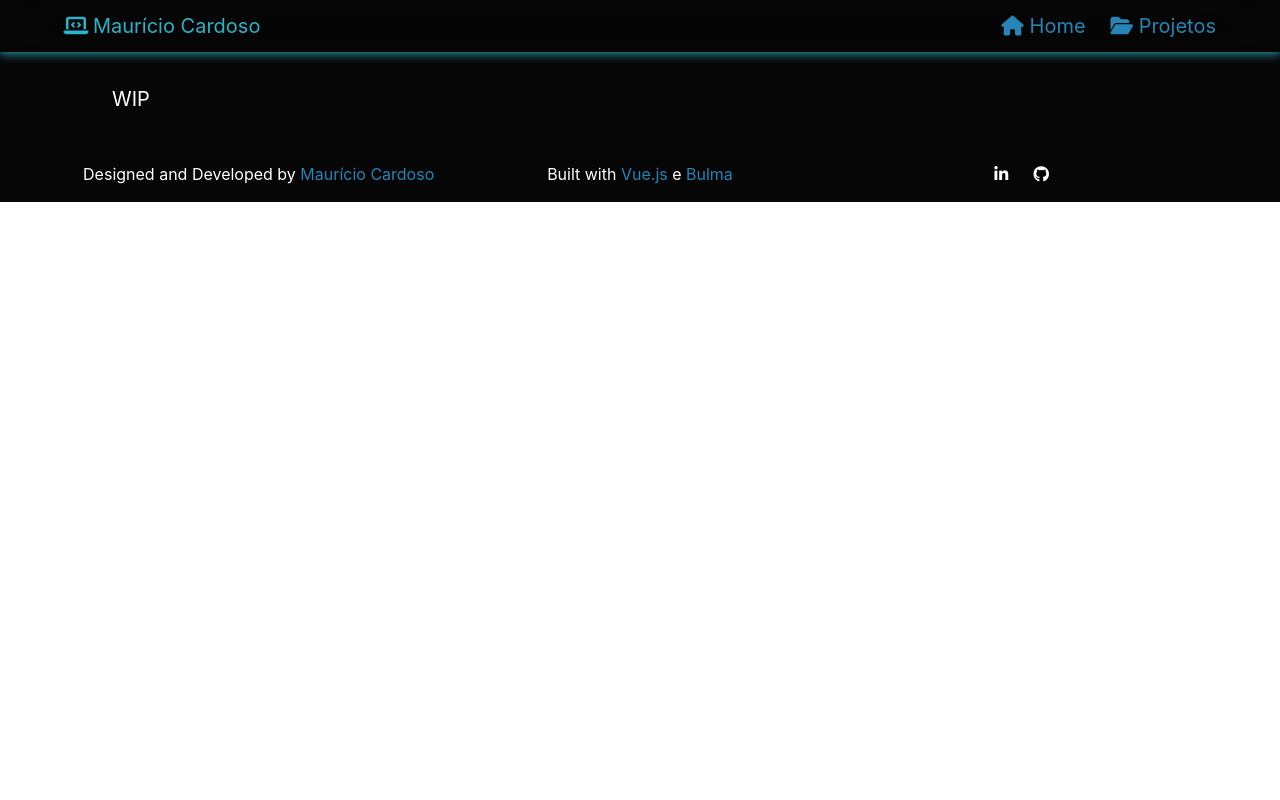
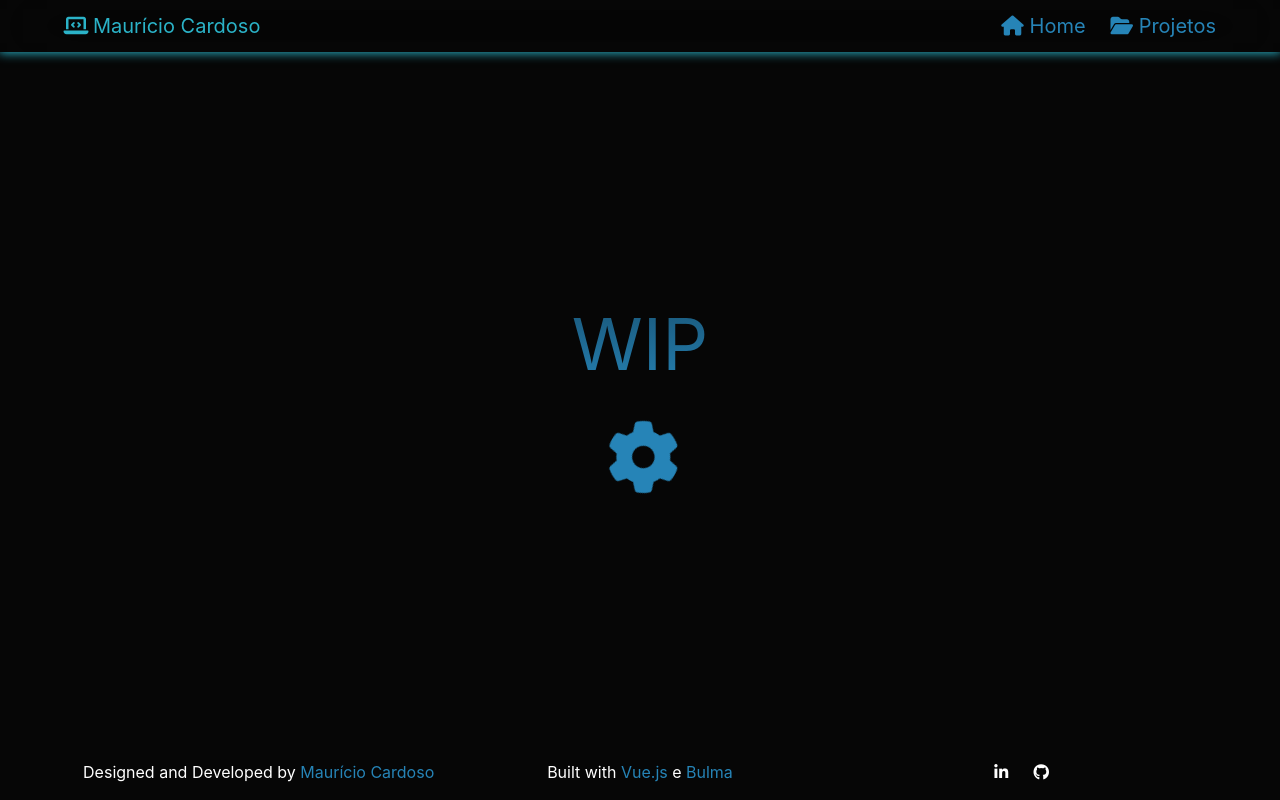
Before and after one commit to mauricioccardoso/portfolio-mauricio_cardoso, a Vue app: page /project in a window 1280 px wide. Built offline with nearby package versions, Linux system fonts and the light colour scheme.

Commit message:
Ajuste de texto e modificação da pagina de projetos

```diff
--- a/src/components/home/HomeAbout.vue
+++ b/src/components/home/HomeAbout.vue
@@ -3,24 +3,22 @@
     <h2 class="title">Sobre mim</h2>
     <p>
       Tenho 25 anos e moro em Manaus/Am. Sou formado na área tecnológica, com
-      grande interesse em criar e desenvolver produtos e ferramentas para a web
-      e atualmente estou buscando aprimorar minhas habilidades em programação.
+      grande interesse na criação e desenvolvimento de produtos e ferramentas
+      para a web. Atualmente estou buscando aprimorar minhas habilidades em
+      programação.
     </p>
     <p>
       Desenvolvedor web jr, focado em
       <span class="highlight">Front-End utilizando Vue.js</span>. Com
       conhecimento em <span class="highlight">Back-End</span> nas ferramentas:
-      <span class="highlight">Laravel, PHP e MySQL</span>
+      <span class="highlight">Laravel, PHP e MySQL.</span>
     </p>
     <p>
       Estudando para me tornar um desenvolvedor
-      <span class="highlight">Full-Stack</span>
-    </p>
-
-    <p>
-      Quando não estou "codando", gosto de jogar com amigos, assistir séries e
-      ouvir musica. E dormi também.
-      <i class="fa-solid fa-face-laugh-squint"></i>
+      <span class="highlight">
+        Full-Stack.
+        <i class="fa-solid fa-face-laugh-beam"></i>
+      </span>
     </p>
   </section>
 </template>
--- a/src/components/home/HomeIntro.vue
+++ b/src/components/home/HomeIntro.vue
@@ -6,7 +6,7 @@
       <p>
         Um programador web focado no desenvolvimento front-end, com
         conhecimentos de back-end. Formado em
-        <span class="highlight">Engenharia da Computação</span>
+        <span class="highlight">Engenharia da Computação.</span>
       </p>
     </div>
 
--- a/src/views/ProjectPage.vue
+++ b/src/views/ProjectPage.vue
@@ -1,5 +1,10 @@
 <template>
-  <h1>WIP</h1>
+  <section>
+    <div>
+      <h1 class="wip">WIP</h1>
+      <i class="fa-solid fa-gear"></i>
+    </div>
+  </section>
 </template>
 
 <script lang="ts">
@@ -9,3 +14,43 @@ export default defineComponent({
   name: "ProjectPage",
 });
 </script>
+
+<style scoped>
+section {
+  height: calc(100vh - 172px);
+}
+div {
+  text-align: center;
+  font-size: 72px;
+
+  position: absolute;
+  transform: translate(-50%, -50%);
+  top: 50%;
+  left: 50%;
+}
+.wip {
+  background: -webkit-linear-gradient(var(--tertiary-color), var(--link));
+  -webkit-background-clip: text;
+  -webkit-text-fill-color: transparent;
+}
+
+i {
+  color: var(--link);
+  width: 80px;
+  height: 80px;
+  animation-name: slidein;
+  animation-duration: 15s;
+  animation-iteration-count: infinite;
+  animation-timing-function: linear;
+}
+
+@keyframes slidein {
+  from {
+    transform: rotate(0);
+  }
+
+  to {
+    transform: rotate(360deg);
+  }
+}
+</style>
```
